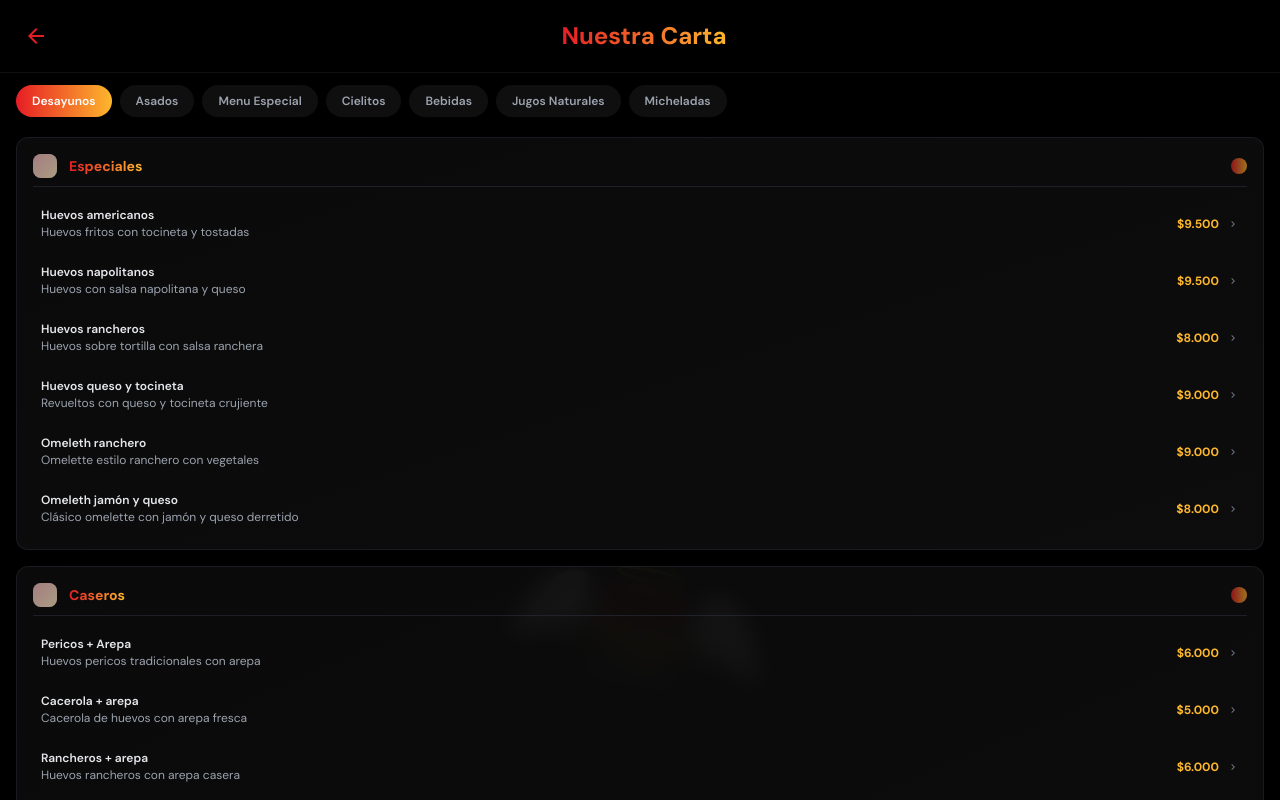
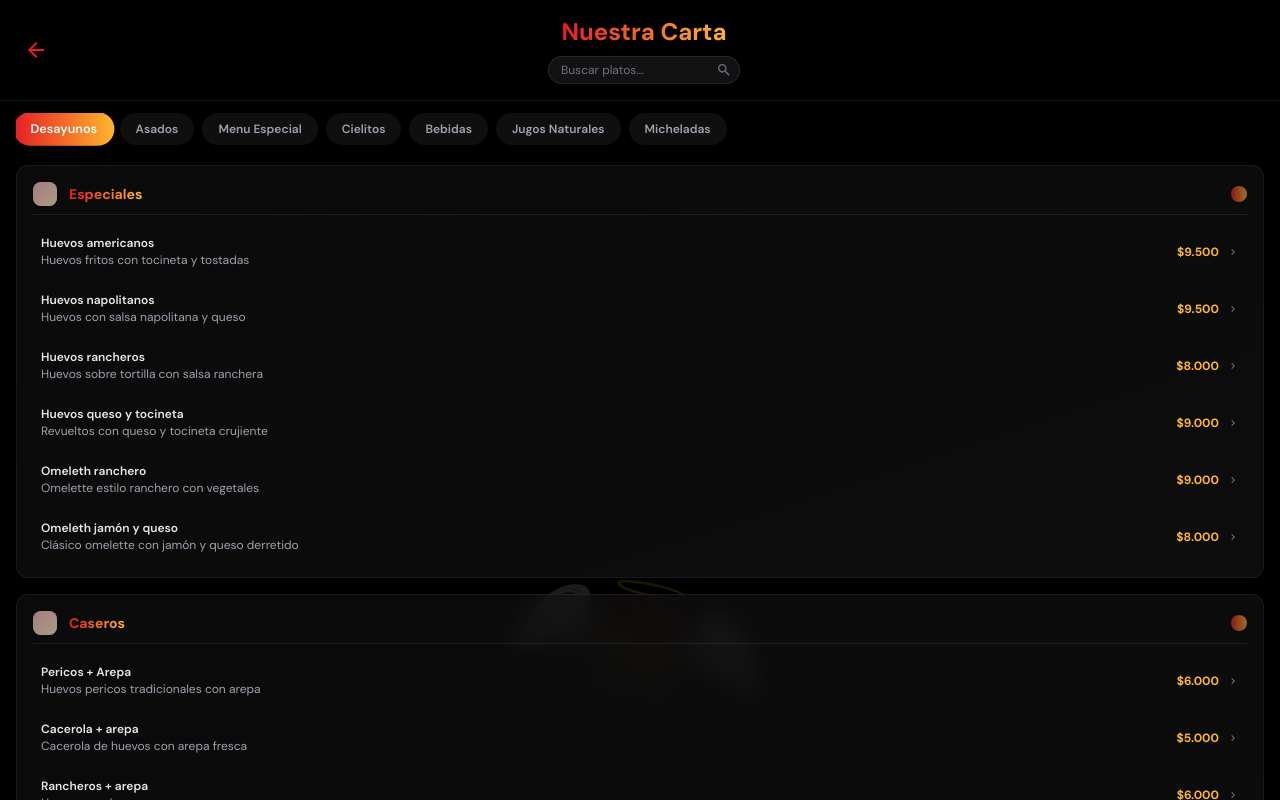
Before and after one commit to KeviinDCV/CIeloyTierra, a Next.js app: page /menu in a window 1280 px wide. Shown: the top 800 px of the page. Built offline with nearby package versions, Linux system fonts and the light colour scheme; grey boxes are pictures that could not be loaded.

Commit message:
Filtros, skeleton

```diff
--- a/app/menu/page.tsx
+++ b/app/menu/page.tsx
@@ -25,13 +25,24 @@ export default function MenuPage() {
   const [isAnimating, setIsAnimating] = useState(false)
   const [isPageLoaded, setIsPageLoaded] = useState(false)
   const [activeCategory, setActiveCategory] = useState('desayunos')
+  const [searchQuery, setSearchQuery] = useState('')
+  const [isLoading, setIsLoading] = useState(true)
 
   useEffect(() => {
+    // Simular loading inicial
+    const loadingTimer = setTimeout(() => {
+      setIsLoading(false)
+    }, 1500)
+
     // Animación de entrada después de montar el componente
     const timer = setTimeout(() => {
       setIsPageLoaded(true)
     }, 100)
-    return () => clearTimeout(timer)
+
+    return () => {
+      clearTimeout(timer)
+      clearTimeout(loadingTimer)
+    }
   }, [])
 
   // Estructura completa del menú real
@@ -177,8 +188,58 @@ export default function MenuPage() {
     return imageMap[sectionName] || null
   }
 
+  // Filtrar platos por búsqueda
+  const filterDishesBySearch = (dishes: Dish[]) => {
+    if (!searchQuery.trim()) return dishes
+    return dishes.filter(dish =>
+      dish.name.toLowerCase().includes(searchQuery.toLowerCase()) ||
+      dish.description.toLowerCase().includes(searchQuery.toLowerCase()) ||
+      dish.ingredients.some(ingredient =>
+        ingredient.toLowerCase().includes(searchQuery.toLowerCase())
+      )
+    )
+  }
+
+  // Loading skeletons
+  const SkeletonCard = () => (
+    <div className="bg-gradient-to-br from-gray-900/60 to-gray-800/40 backdrop-blur-md rounded-xl border border-gray-700/30 p-4 shadow-lg animate-pulse">
+      <div className="flex items-center justify-between mb-3 pb-2 border-b border-gray-700/40">
+        <div className="flex items-center space-x-3">
+          <div className="w-6 h-6 bg-gray-700 rounded-lg"></div>
+          <div className="h-4 bg-gray-700 rounded w-24"></div>
+        </div>
+        <div className="w-4 h-4 bg-gray-700 rounded-full"></div>
+      </div>
+      <div className="space-y-2">
+        {[...Array(3)].map((_, i) => (
+          <div key={i} className="flex items-center justify-between p-2">
+            <div className="flex-1">
+              <div className="h-3 bg-gray-700 rounded w-32 mb-1"></div>
+              <div className="h-2 bg-gray-700 rounded w-48"></div>
+            </div>
+            <div className="h-3 bg-gray-700 rounded w-12"></div>
+          </div>
+        ))}
+      </div>
+    </div>
+  )
+
+  const SkeletonTabs = () => (
+    <div className="flex space-x-2 overflow-x-auto pb-2 scrollbar-hide animate-pulse">
+      {[...Array(7)].map((_, i) => (
+        <div key={i} className="flex-shrink-0 h-8 bg-gray-700 rounded-full w-20"></div>
+      ))}
+    </div>
+  )
+
   const renderSectionCard = (sectionName: string, dishes: Dish[]) => {
     const sectionImage = getSectionImage(sectionName)
+    const filteredDishes = filterDishesBySearch(dishes)
+
+    // No mostrar la sección si no hay platos después del filtro
+    if (searchQuery.trim() && filteredDishes.length === 0) {
+      return null
+    }
 
     return (
       <div className="bg-gradient-to-br from-gray-900/60 to-gray-800/40 backdrop-blur-md rounded-xl border border-gray-700/30 p-4 shadow-lg hover:border-primary-red/20 transition-all duration-300">
@@ -200,12 +261,19 @@ export default function MenuPage() {
               {sectionName}
             </h3>
           </div>
+          <div className="flex items-center space-x-2">
+            {searchQuery.trim() && (
+              <span className="text-xs text-primary-yellow dm-sans-semibold">
+                {filteredDishes.length}
+              </span>
+            )}
             <div className="w-4 h-4 rounded-full bg-gradient-to-r from-primary-red to-primary-yellow opacity-60"></div>
+          </div>
         </div>
 
         {/* Lista de platos delicada */}
         <div className="space-y-2">
-          {dishes.map((dish) => (
+          {filteredDishes.map((dish) => (
             <div
               key={dish.id}
               onClick={() => openDishModal(dish)}
@@ -254,6 +322,7 @@ export default function MenuPage() {
 
       {/* Header */}
       <div className="sticky top-0 z-50 bg-black/90 backdrop-blur-md border-b border-gray-800/50">
+        <div className="safe-area-inset-top">
           <div className="flex items-center justify-between p-4">
             <Link href="/" className="group p-2">
               <svg className="w-6 h-6 text-primary-red group-hover:text-primary-yellow transition-colors duration-300" fill="currentColor" viewBox="0 0 24 24">
@@ -261,36 +330,85 @@ export default function MenuPage() {
               </svg>
             </Link>
 
+            <div className="flex flex-col items-center space-y-2">
               <h1 className="text-2xl dm-sans-bold bg-gradient-to-r from-primary-red to-primary-yellow bg-clip-text text-transparent">
                 Nuestra Carta
               </h1>
 
+              {/* Búsqueda inteligente */}
+              <div className="relative">
+                <input
+                  type="text"
+                  placeholder="Buscar platos..."
+                  value={searchQuery}
+                  onChange={(e) => setSearchQuery(e.target.value)}
+                  className="w-48 h-7 bg-gray-800/60 border border-gray-700/50 rounded-full px-3 py-1 text-xs text-gray-200 placeholder-gray-500 focus:outline-none focus:border-primary-red/50 focus:bg-gray-800/80 transition-all duration-300 dm-sans"
+                />
+                <div className="absolute right-2 top-1/2 transform -translate-y-1/2">
+                  {searchQuery.trim() ? (
+                    <button
+                      onClick={() => setSearchQuery('')}
+                      className="w-4 h-4 rounded-full bg-gray-600 hover:bg-primary-red flex items-center justify-center transition-colors duration-200"
+                    >
+                      <svg className="w-2 h-2 text-white" fill="currentColor" viewBox="0 0 24 24">
+                        <path d="M19 6.41L17.59 5 12 10.59 6.41 5 5 6.41 10.59 12 5 17.59 6.41 19 12 13.41 17.59 19 19 17.59 13.41 12z"/>
+                      </svg>
+                    </button>
+                  ) : (
+                    <svg className="w-4 h-4 text-gray-500" fill="currentColor" viewBox="0 0 24 24">
+                      <path d="M15.5 14h-.79l-.28-.27C15.41 12.59 16 11.11 16 9.5 16 5.91 13.09 3 9.5 3S3 5.91 3 9.5 5.91 16 9.5 16c1.61 0 3.09-.59 4.23-1.57l.27.28v.79l5 4.99L20.49 19l-4.99-5zm-6 0C7.01 14 5 11.99 5 9.5S7.01 5 9.5 5 14 7.01 14 9.5 11.99 14 9.5 14z"/>
+                    </svg>
+                  )}
+                </div>
+              </div>
+            </div>
+
             <div className="w-8" />
+          </div>
         </div>
       </div>
 
       {/* Navegación de categorías */}
       <div className="relative z-10 px-4 py-3">
-        <div className="flex space-x-2 overflow-x-auto pb-2 scrollbar-hide">
+        {isLoading ? (
+          <SkeletonTabs />
+        ) : (
+          <div className="flex space-x-2 overflow-x-auto pb-2 scrollbar-hide scroll-smooth">
             {Object.entries(menuCategories).map(([key, category]) => (
               <button
                 key={key}
-              onClick={() => setActiveCategory(key)}
+                onClick={() => {
+                  setActiveCategory(key)
+                  // Smooth scroll to content
+                  const contentElement = document.getElementById('menu-content')
+                  if (contentElement) {
+                    contentElement.scrollIntoView({ behavior: 'smooth', block: 'start' })
+                  }
+                }}
                 className={`flex-shrink-0 px-4 py-2 rounded-full text-xs dm-sans-semibold transition-all duration-300 ${
                   activeCategory === key
-                  ? 'bg-gradient-to-r from-primary-red to-primary-yellow text-white shadow-lg'
-                  : 'bg-gray-800/50 text-gray-400 hover:text-white hover:bg-gray-700/50'
+                    ? 'bg-gradient-to-r from-primary-red to-primary-yellow text-white shadow-lg transform scale-105'
+                    : 'bg-gray-800/50 text-gray-400 hover:text-white hover:bg-gray-700/50 hover:scale-102'
                 }`}
               >
                 {category.name}
               </button>
             ))}
           </div>
+        )}
       </div>
 
       {/* Renderización dinámica según categoría */}
-      <div className="relative z-10 px-4 pb-20">
-        {renderCategoryContent()}
+      <div id="menu-content" className="relative z-10 px-4 pb-20 scroll-smooth">
+        {isLoading ? (
+          <div className="space-y-4">
+            <SkeletonCard />
+            <SkeletonCard />
+            <SkeletonCard />
+          </div>
+        ) : (
+          renderCategoryContent()
+        )}
       </div>
 
       {/* Modal de detalles del plato */}
```
Lines whose indentation alone changed are shown as unchanged.
